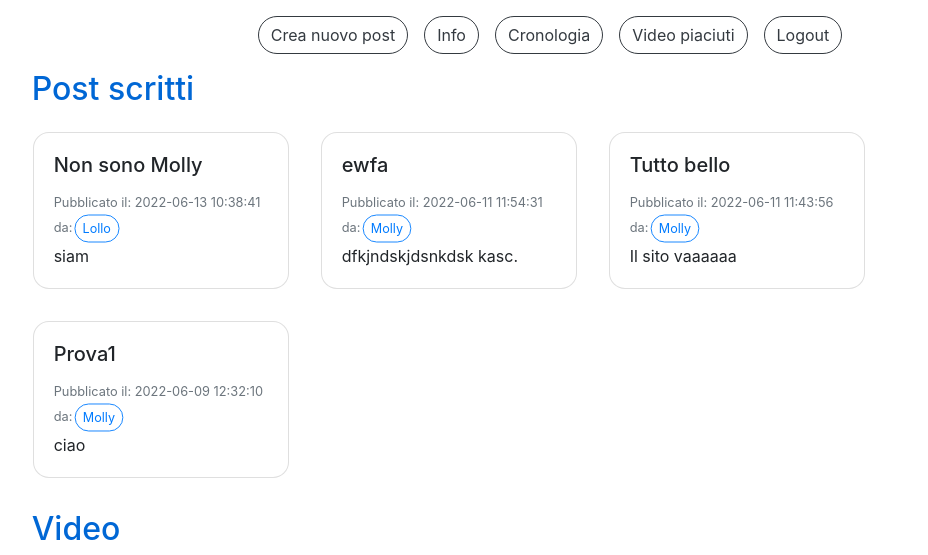
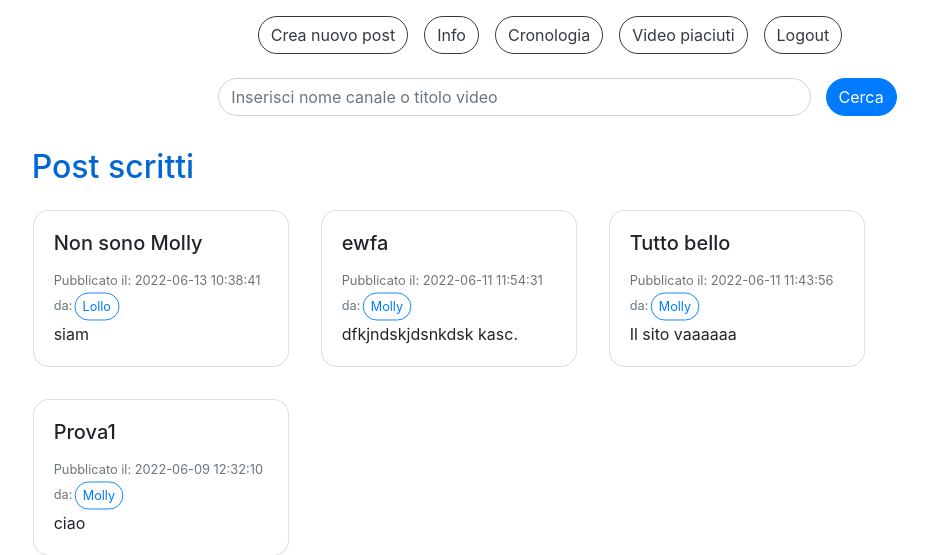
Before and after one commit to EmanueleArte/Progetto-DB, a PHP site: page /home.php in a window 1280 px wide. Shown: the top 555 px of the page, without its empty margins (90-1018 px from the left). Run offline with PHP 8.4, Linux system fonts and the light colour scheme; a user stored in the database is signed in; data comes from the database, SQL or seed files in the repository.

Commit message:
Adds and fixes

```diff
--- a/create_post.php
+++ b/create_post.php
@@ -70,7 +70,7 @@
           </div>
           <!-- TESTO -->
           <div class="input-group pb-3 pt-1">
-            <textarea id="testoPost" class="form-control" name="testo" rows="5" placeholder="Testo post" required></textarea>
+            <textarea id="testoPost" class="form-control textarea" name="testo" rows="5" placeholder="Testo post" required></textarea>
           </div>
           <button id="btnPostS" class="btn btn-primary mt-2">Pubblica</button>
         </form>
--- a/css/custom_style.css
+++ b/css/custom_style.css
@@ -79,6 +79,10 @@ body {
   border-radius: 2rem;
 }
 
+.textarea {
+  border-radius: 1rem;
+}
+
 .mini {
   transform: scale(0.9);
 }
--- a/home.php
+++ b/home.php
@@ -35,6 +35,16 @@
     </div>
     <div class="row justify-content-center">
       <div id="homePosts" class="col-10">
+        <form method="POST" class="mt-2" style="width: 100%" action="ricerca.php">
+          <!-- RICERCA -->
+          <div class="row align-items-center justify-content-center">
+            <div class="form-group col-7 mt-3">
+              <input type="text" id="cerca" class="form-control" name="cerca" placeholder="Inserisci nome canale o titolo video" required>
+            </div>
+            <button id="bottoneCerca" class="btn btn-primary" value="">Cerca</button>
+          </div>
+        </form>
+        <!-- POST SCRITTI -->
         <h2 class="titleText mt-3">Post scritti</h2>
         <div id="postScritti" class="row">
         <?php
@@ -56,6 +66,7 @@
           }
         ?>
         </div>
+        <!-- VIDEO -->
         <h2 class="titleText mt-3">Video</h2>
         <div id="postVideo" class="row">
         <?php
@@ -78,10 +89,10 @@
               //$creator=$vis["Username"];
             }
             echo '<div class="card card-video m-3" style="width: 16rem;">
-                    <div class="card-body card-video" onclick="location.href=\'video.php?id='. $row["IdVideo"] .'&titolo='. $row["Titolo"] .'&video='. $row["SorgenteVideo"] .'&time='. $tempoVis .'\'">
+                    <div class="card-body card-video" onclick="cardOnClick(\''. $row["IdVideo"] .'\',\''. $row["Titolo"] .'\',\''. $row["SorgenteVideo"] .'\',\''. $tempoVis .'\',\''. $creator .'\')">
                       <h5 class="card-title card-video">'. $row["Titolo"] .'</h5>
                       <p class="card-text card-video">
-                        <small class="text-muted">Pubblicato il: '. $row["DataPubblicazione"] .'<br>da:<button type="button" class="btn btn-outline-primary btn-sm mini" onclick="location.href=\'canale.php?canale='. $creator .'\'">'. $creator .'</button></small><br>
+                        <small class="text-muted">Pubblicato il: '. $row["DataPubblicazione"] .'<br>da:<button type="button" class="btn btn-outline-primary btn-sm mini">'. $creator .'</button></small><br>
                         '. $row["NumeroLike"] .' <i class="fa fa-thumbs-up mr-3"></i>
                         '. $row["NumeroVisualizzazioni"] .' <i class="fa fa-eye"></i>
                       </p>
@@ -95,6 +106,15 @@
   </div>
 
   <script src="js/functions.js"></script>
+  <script>
+    function cardOnClick(id, titolo, video, time, creator) {
+      if(event.target.tagName.toLowerCase() == "button"){
+        location.href="canale.php?canale=" + creator;
+      } else {
+        location.href="video.php?id=" + id + "&titolo=" + titolo + "&video=" + video + "&time=" + time;
+      }
+    }
+  </script>
 
   <!-- js per bootstrap -->
   <script src="https://code.jquery.com/jquery-3.5.1.slim.min.js" integrity="sha384-DfXdz2htPH0lsSSs5nCTpuj/zy4C+OGpamoFVy38MVBnE+IbbVYUew+OrCXaRkfj" crossorigin="anonymous"></script>
--- a/js/functions.js
+++ b/js/functions.js
@@ -99,23 +99,11 @@ function refreshLike(idLike) {
   }
 }
 
-// Mette like a un post scritto
-/*function addLikeScritto(idLike, postID) {
-  refreshLike(idLike);
-  var formData = new FormData();
-  formData.append("idPost", postID);
-  postData('likePost.php', formData)
-  .then((res)=>{
-  });
-}*/
-
 // Salva il video tra i piaciuti
 function addLikeVideo(idLike) {
   const videoID = urlParams.get('id');
   refreshLike(idLike);
   var formData = new FormData();
   formData.append("idVideo", videoID);
-  postData('likeVideo.php', formData)
-  .then((res)=>{
-  });
+  postData('likeVideo.php', formData);
 }
```
Also changed, not shown: likePost.php (deleted, +0 -15 lines), ricerca.php (added, +28 -0 lines), 1 other file.
